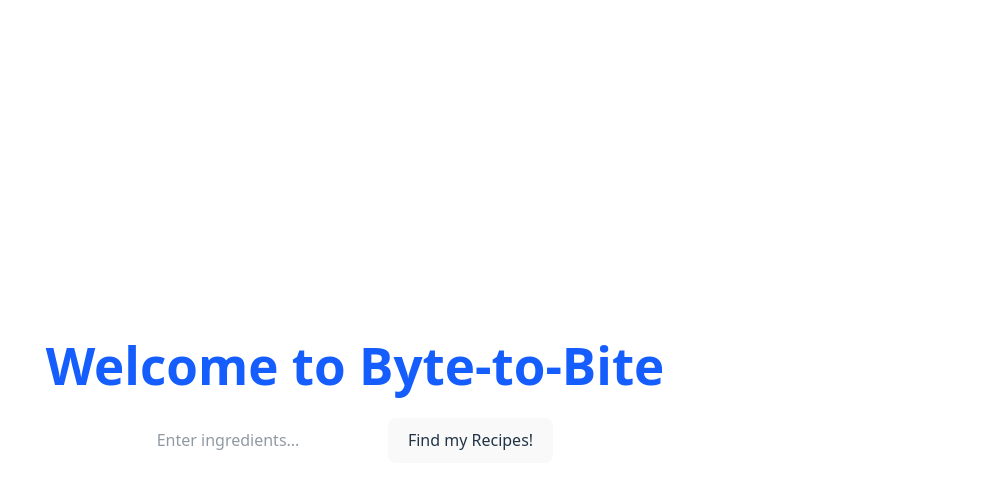
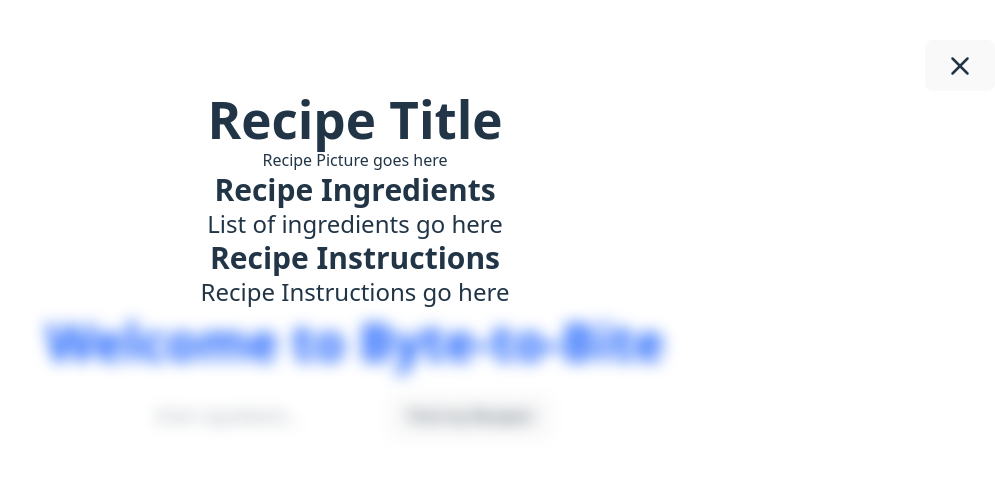
Before and after one commit to dartRamos/byte-to-bite-webapp, a React (Vite) app in the folder frontend/: page / in a window 1280 px wide. Shown: the top 488 px of the page, without its empty margins (285-1280 px from the left). Built offline with nearby package versions, Linux system fonts and the light colour scheme.

Commit message:
Install Lucid React, Create basic modal component

```diff
--- a/frontend/package.json
+++ b/frontend/package.json
@@ -12,6 +12,7 @@
   "dependencies": {
     "@tailwindcss/vite": "^4.1.5",
     "axios": "^1.9.0",
+    "lucide-react": "^0.510.0",
     "react": "^19.1.0",
     "react-dom": "^19.1.0",
     "react-router-dom": "^6.30.0",
--- a/frontend/src/App.jsx
+++ b/frontend/src/App.jsx
@@ -1,12 +1,21 @@
 import './App.css'
 import  RecipesByIngredients from "./components/RecipesByIngredients"
+import RecipeModal from './components/RecipeModal';
+import { useState } from 'react';
 
 function App() {
+
   return (
     <div>
       <h1 className="text-3xl font-bold text-blue-600">Welcome to Byte-to-Bite</h1>
       <br/>
       <RecipesByIngredients />
+      <br />
+      <br />
+
+
+      <RecipeModal />
+
     </div>
 
   )
--- /dev/null
+++ b/frontend/src/components/RecipeModal.jsx
@@ -0,0 +1,39 @@
+import React from "react";
+import { X } from 'lucide-react';
+
+const RecipeModal = () => {
+
+  return (
+    <div className="fixed inset-0 bg-gray bg-opacity-30 backdrop-blur-sm  flex-col justifiy-center items-center">
+      <div className="mt-10 flex flex-col gap-5">
+        <button className="place-self-end"><X size={30}/></button>
+      </div>
+
+      <div>
+        <h1 className="text-3xl font-extrabold">Recipe Title</h1>
+      </div>
+      <div>
+        <p>Recipe Picture goes here </p>
+      </div>
+      <div>
+        <h3 className="text-3xl font-bold">Recipe Ingredients</h3>
+        <section>
+          <p className="text-2xl text-center">List of ingredients go here </p>
+        </section>
+      </div>
+
+      <div>
+        <h3 className="text-3xl font-bold">Recipe Instructions</h3>
+        <section>
+          <p className="text-2xl text-center">Recipe Instructions go here </p>
+        </section>
+      </div>
+
+
+
+
+    </div>
+  )
+};
+
+export default RecipeModal;
```
Also changed, not shown: 1 other file (tests, documents, lock files or other folders).
